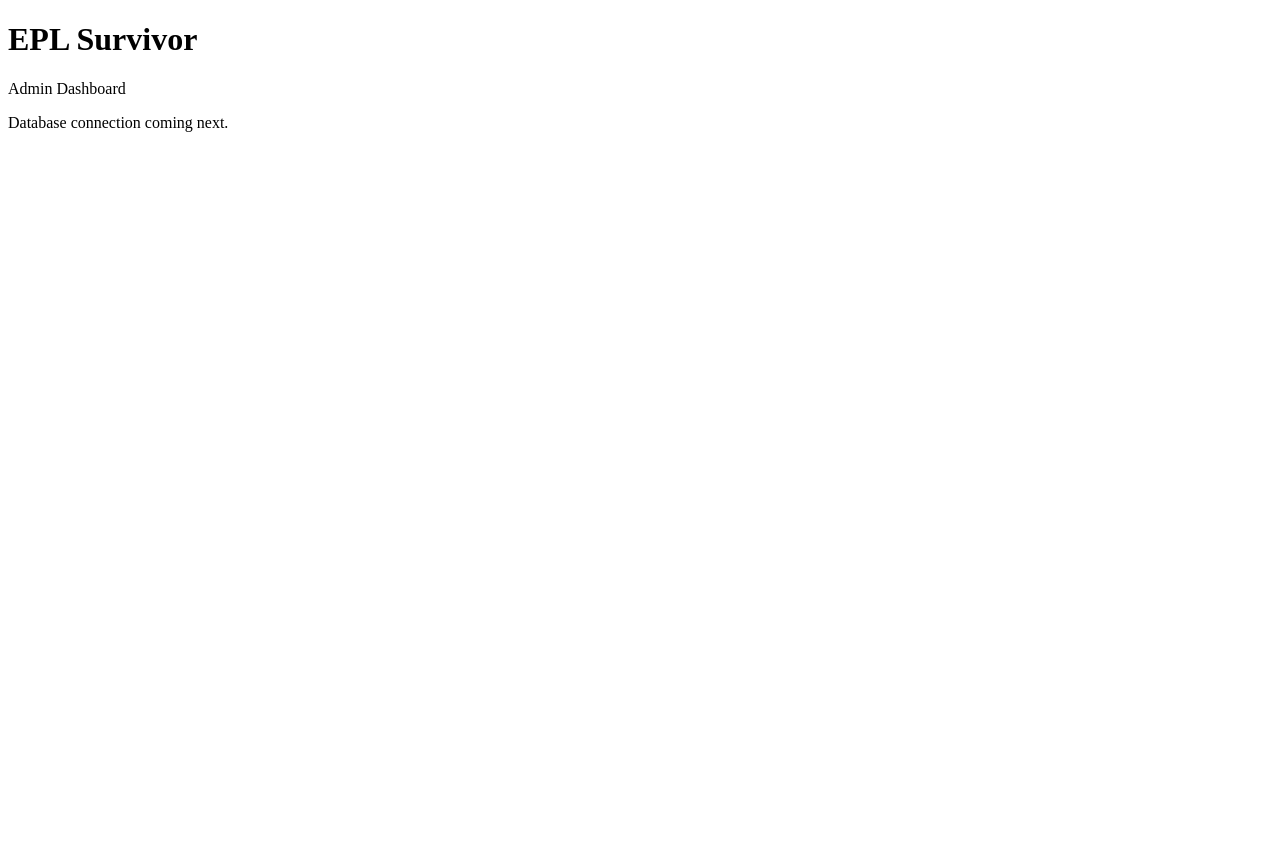
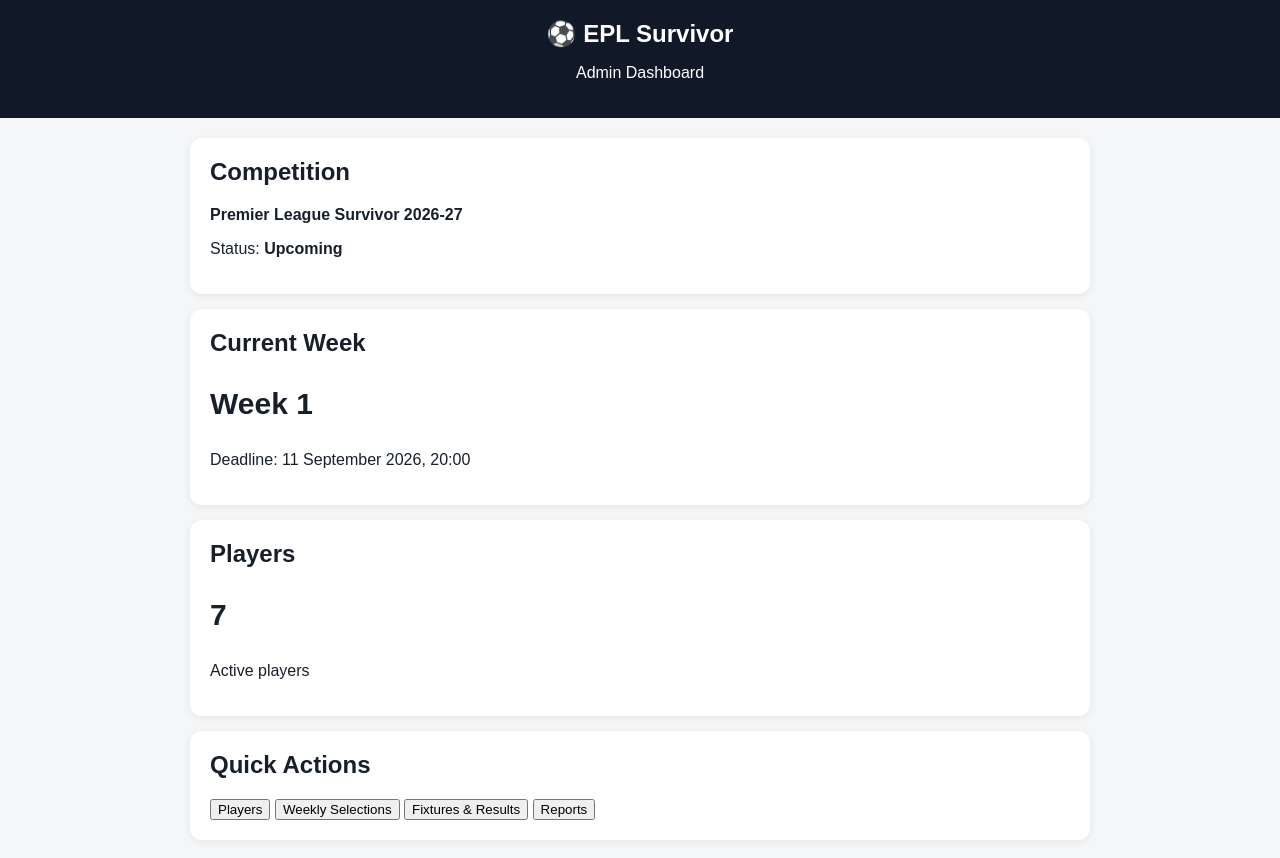
Before and after one commit to TonySham/English-Premier-League-Survivor, a plain HTML site: page index.html in a window 1280 px wide. Before the commit the page ends 800 px from the top, so only its background shows below. Drawn offline with Linux system fonts and the light colour scheme.

Commit message:
Update index.html for EPL Survivor Admin dashboard

```diff
--- a/index.html
+++ b/index.html
@@ -1,12 +1,55 @@
 <!DOCTYPE html>
-<html>
+<html lang="en">
 <head>
-  <meta name="viewport" content="width=device-width, initial-scale=1.0">
-  <title>EPL Survivor</title>
+<meta charset="UTF-8">
+<meta name="viewport" content="width=device-width, initial-scale=1.0">
+<title>EPL Survivor Admin</title>
+<style>
+body{font-family:Arial,sans-serif;margin:0;background:#f4f6f8;color:#17202a}
+header{background:#111827;color:white;padding:20px;text-align:center}
+main{padding:20px;max-width:900px;margin:auto}
+.card{background:white;padding:20px;margin-bottom:15px;border-radius:12px;box-shadow:0 2px 8px #0001}
+h1{margin:0;font-size:24px}
+h2{margin-top:0}
+.stat{font-size:30px;font-weight:bold}
+</style>
 </head>
 <body>
-  <h1>EPL Survivor</h1>
-  <p>Admin Dashboard</p>
-  <p>Database connection coming next.</p>
+
+<header>
+<h1>⚽ EPL Survivor</h1>
+<p>Admin Dashboard</p>
+</header>
+
+<main>
+
+<div class="card">
+<h2>Competition</h2>
+<p><strong>Premier League Survivor 2026-27</strong></p>
+<p>Status: <strong>Upcoming</strong></p>
+</div>
+
+<div class="card">
+<h2>Current Week</h2>
+<p class="stat">Week 1</p>
+<p>Deadline: 11 September 2026, 20:00</p>
+</div>
+
+<div class="card">
+<h2>Players</h2>
+<p class="stat">7</p>
+<p>Active players</p>
+</div>
+
+<div class="card">
+<h2>Quick Actions</h2>
+<button>Players</button>
+<button>Weekly Selections</button>
+<button>Fixtures & Results</button>
+<button>Reports</button>
+</div>
+
+</main>
+
 </body>
 </html>
```
